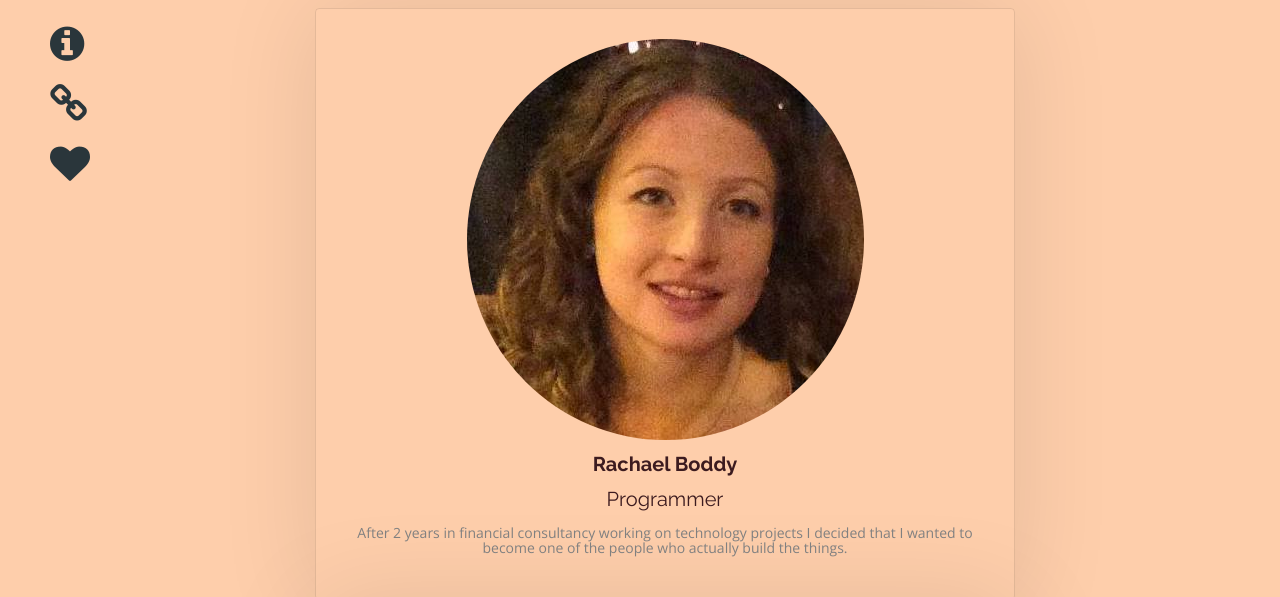
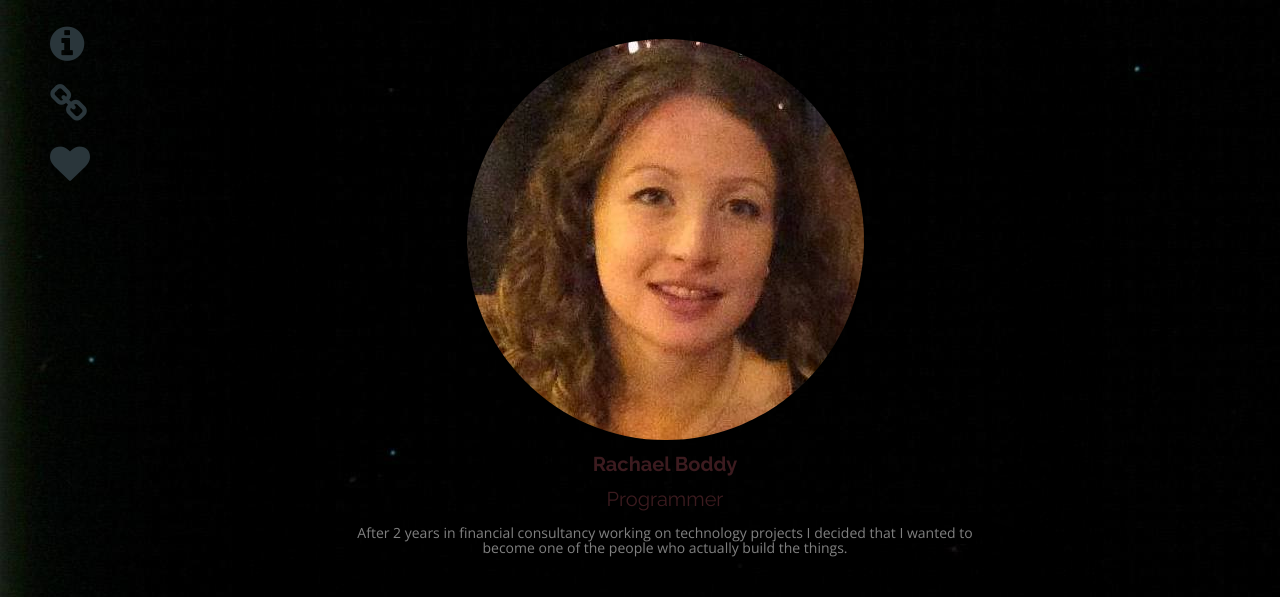
Before and after one commit to bodd113/profile, a plain HTML site: page index.html in a window 1280 px wide. Shown: the top 597 px of the page. Drawn offline with nearby package versions, Linux system fonts and the light colour scheme.

Commit message:
added image

```diff
--- a/style.css
+++ b/style.css
@@ -4,7 +4,7 @@ body {
   color:#FF847C;
   font-size: 14px;
   line-height: 15px;
-  background-image: "images/moon.jpg";
+  background-image: url("images/moon.jpg");
 }
 
 h1, h2, h4 {
```
